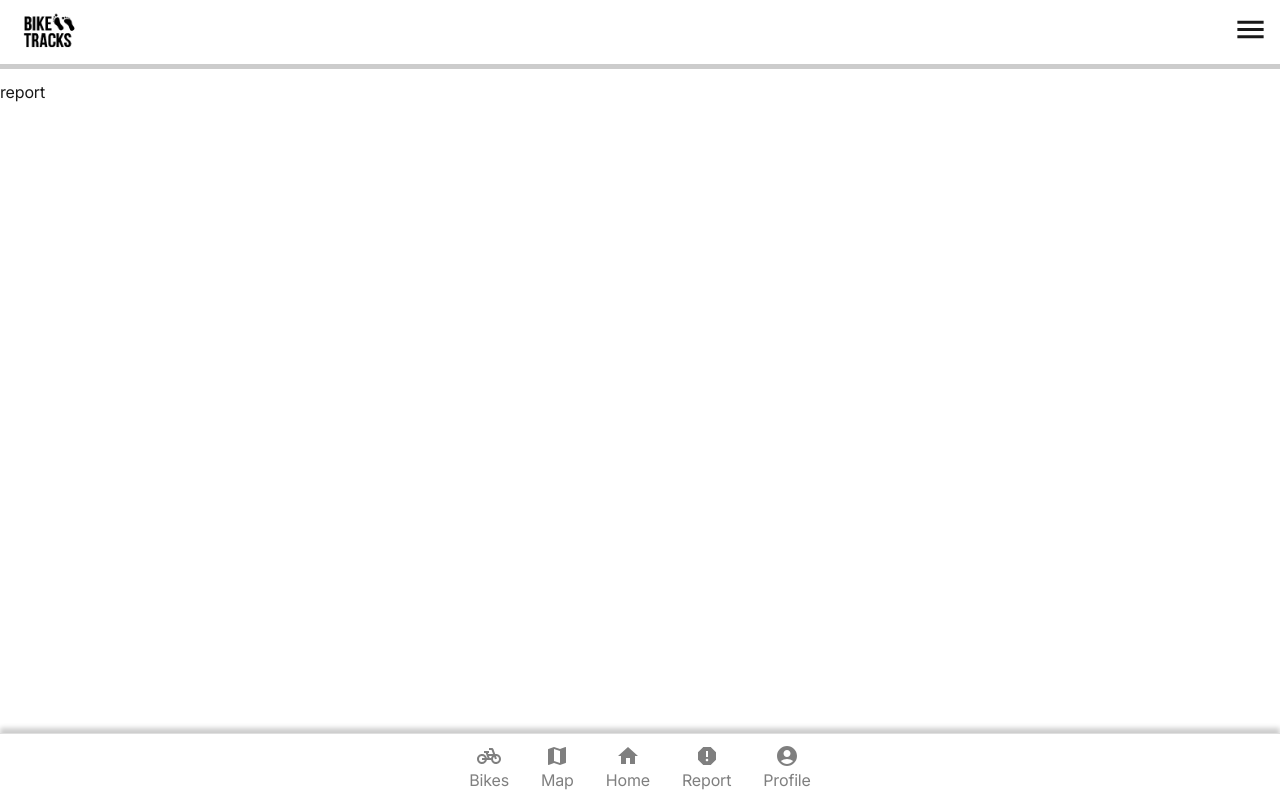
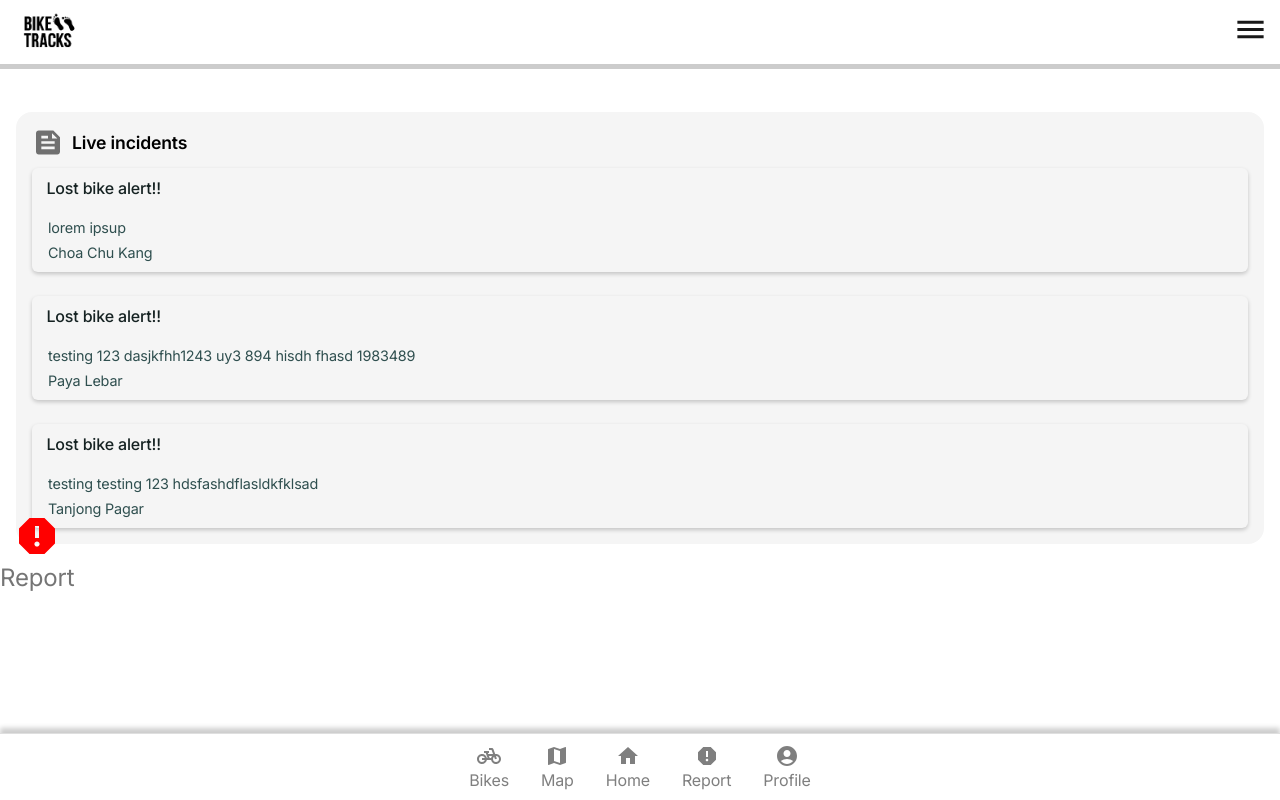
Before and after one commit to ykwei7/hackx-23, a Next.js app in the folder frontend/: page /main in a window 1280 px wide. Both pictures are taken after a click on the item "Report". Built offline with nearby package versions, Linux system fonts and the light colour scheme.

Commit message:
Add Reporting Page
- Add mock data for reporting page
- Add button to redirect to form fields
- Add page to fill in details for forms

```diff
--- a/frontend/app/(auth)/main/page.tsx
+++ b/frontend/app/(auth)/main/page.tsx
@@ -6,6 +6,7 @@ import { BottomNavBar } from "@/components/bottom-nav";
 import { BicylesPage } from "@/components/main/bicycles-page";
 import { HomePage } from "@/components/main/home-page";
 import { ReportPage } from "@/components/main/report-page";
+import { ReportFormPage } from "@/components/main/report-form-page";
 import { ProfilePage } from "@/components/main/profile-page";
 import { TopNavBar } from "@/components/top-nav";
 
@@ -17,13 +18,15 @@ export default function MainPage() {
     home: "home",
     report: "report",
     profile: "profile",
+    reportForm: "reportForm",
   };
   const viewsMapping = {
     map: <MapPage />,
     bicycles: <BicylesPage />,
     home: <HomePage />,
-    report: <ReportPage />,
+    report: <ReportPage views={views} setView={setView} />,
     profile: <ProfilePage />,
+    reportForm: <ReportFormPage views={views} setView={setView} />,
   };
   return (
     <div className="h-full">
--- a/frontend/app/css/style.css
+++ b/frontend/app/css/style.css
@@ -64,6 +64,14 @@
   transform: translateY(-1.5px);
 }
 
+.banner-subtitle {
+  margin-left: 0.4rem;
+  margin-bottom: 0.8rem;
+  color: rgb(21, 34, 34);
+  font-size: 1rem;
+  font-weight: 500;
+}
+
 .banner-desc {
   margin-left: 0.5rem;
   color: darkslategray;
@@ -96,3 +104,16 @@
   align-items: center;
   justify-content: center;
 }
+
+.report-button {
+  display: flex;
+  flex-direction: column;
+  position: absolute;
+  bottom: 5rem;
+  right: 1.5rem;
+  font-size: 1rem;
+}
+
+.back-button {
+  font-size: 1rem;
+}
--- a/frontend/components/main/home-page.tsx
+++ b/frontend/components/main/home-page.tsx
@@ -66,7 +66,7 @@ export const HomePage: React.FC = () => {
         </div>
       </div> */}
       <div>
-        <div className="banner-box side-banner rounded-md ">
+        <div className="banner-box side-banner rounded-md">
           <div className="banner-title">
             <IconButton>
               <FlagIcon />
--- /dev/null
+++ b/frontend/components/main/report-form-page.tsx
@@ -0,0 +1,17 @@
+import "@/app/css/style.css";
+import IconButton from "@mui/material/IconButton";
+import ArrowBackIosNewIcon from "@mui/icons-material/ArrowBackIosNew";
+import ReportForm from "@/components/reportform";
+
+export const ReportFormPage: React.FC = ({ views, setView }) => {
+  return (
+    <div>
+      <IconButton className="back-button" onClick={() => setView(views.report)}>
+        <ArrowBackIosNewIcon style={{ fontSize: "2rem" }} />
+        <p>Back</p>
+      </IconButton>
+      {/* Report form fields */}
+      <ReportForm />
+    </div>
+  );
+};
--- a/frontend/components/main/report-page.tsx
+++ b/frontend/components/main/report-page.tsx
@@ -1,3 +1,75 @@
-export const ReportPage: React.FC = () => {
-  return <div>report</div>;
+import "@/app/css/style.css";
+// import Button from "@mui/material/Button";
+import IconButton from "@mui/material/IconButton";
+import FeedIcon from "@mui/icons-material/Feed";
+import ReportIcon from "@mui/icons-material/Report";
+
+const report_list = [
+  {
+    id: "asdjfasjdpfapds",
+    user_id: "321409dfasdnj9034",
+    bike_id: "dfadafdasdf",
+    reported_time: "25/09/2020",
+    description: "lorem ipsup",
+    lat: "1.1231",
+    long: "101.12312",
+    address: "Choa Chu Kang",
+    status: "Closed",
+  },
+  {
+    id: "123456",
+    user_id: "djsfalks123123",
+    bike_id: "123dsajldfgasd",
+    reported_time: "30/10/2020",
+    description: "testing 123 dasjkfhh1243  uy3 894 hisdh fhasd 1983489",
+    lat: "1.3466436",
+    long: "100.453912",
+    address: "Paya Lebar",
+    status: "ongoing",
+  },
+  {
+    id: "testing12335",
+    user_id: "equrioppueurnads",
+    bike_id: "testing12412415",
+    reported_time: "30/10/2022",
+    description: "testing testing 123 hdsfashdflasldkfklsad",
+    lat: "2.4580423",
+    long: "102.34132",
+    address: "Tanjong Pagar",
+    status: "ongoing",
+  },
+];
+
+export const ReportPage: React.FC = ({ views, setView }) => {
+  return (
+    <div className="d-flex flex-col justify-center items-center pt-8 pb-12 pl-4 pr-4 space-y-6">
+      <div className="circular-progress-container">
+        <div className="banner-title ml-2">
+          <IconButton>
+            <FeedIcon style={{ fontSize: "2rem" }} />
+          </IconButton>
+          <span>Live incidents</span>
+        </div>
+        <div className="flex flex-col gap-6 mx-4">
+          {report_list.map((report) => (
+            <div
+              key={report.id}
+              className="banner-box side-banner rounded-md gap-1"
+            >
+              <h2 className="banner-subtitle">Lost bike alert!!</h2>
+              <p className="banner-desc">{report.description}</p>
+              <p className="banner-desc">{report.address}</p>
+            </div>
+          ))}
+        </div>
+      </div>
+      <IconButton
+        className="report-button"
+        onClick={() => setView(views.reportForm)}
+      >
+        <ReportIcon style={{ fontSize: "3rem", color: "red" }} />
+        <p>Report</p>
+      </IconButton>
+    </div>
+  );
 };
--- /dev/null
+++ b/frontend/components/reportform.tsx
@@ -0,0 +1,47 @@
+import "@/app/css/style.css";
+import React, { useState } from "react";
+import TextField from "@mui/material/TextField";
+
+export default function ReportForm() {
+  const [coordinates, setCoordinates] = useState();
+  const [location, setLocation] = useState();
+  const [bicycleName, setBicycleName] = useState<String>();
+  const [bicycleModel, setBicycleModel] = useState<String>();
+  const [description, setDescription] = useState<String>();
+
+  return (
+    <div className="flex flex-col gap-4 mx-4 mt-8">
+      <h1 className="banner-title">Reporting Form</h1>
+      <TextField
+        id="location"
+        label="Location"
+        variant="outlined"
+        value={location}
+        margin="dense"
+      />
+      <TextField
+        id="bicycle-name"
+        label="Bicycle Name"
+        variant="outlined"
+        value={bicycleName}
+        margin="dense"
+      />
+      <TextField
+        id="Bicycle Model"
+        label="Bicycle Model"
+        variant="outlined"
+        value={bicycleModel}
+        margin="dense"
+      />
+      <TextField
+        id="description"
+        label="Description"
+        multiline
+        rows={6}
+        variant="outlined"
+        value={description}
+        margin="dense"
+      />
+    </div>
+  );
+}
```
